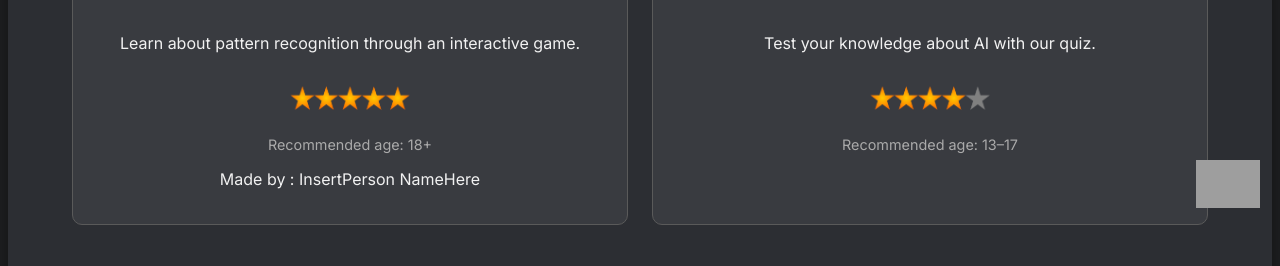
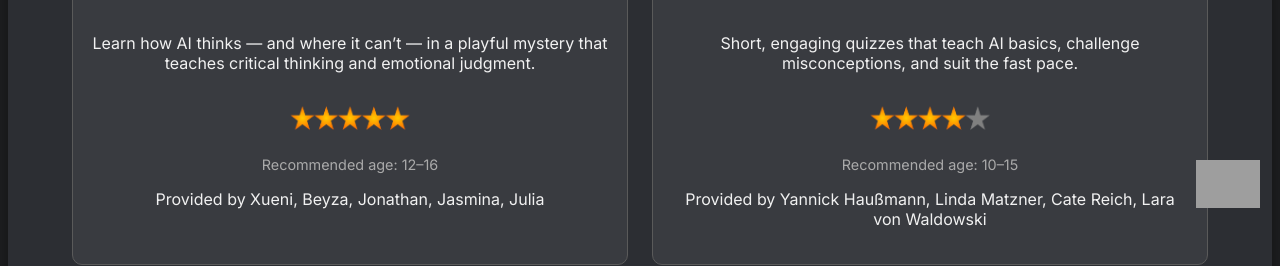
Before and after one commit to COLAPS-Research/AI-Literacy_Toolbox., a website: page ai_toolbox_project/public/tools.html in a window 1280 px wide. Shown: the part 572-838 px from the top of the page. Drawn offline with Linux system fonts and the light colour scheme; no server answers; grey boxes are pictures that could not be loaded.

Commit message:
Update tools.html
fina. credits, age, description change

```diff
--- a/ai_toolbox_project/public/tools.html
+++ b/ai_toolbox_project/public/tools.html
@@ -63,18 +63,19 @@
       <a href="mystery.html" class="tool-card tool-link" >
         <h3>Mystery Cat</h3>
         <img src="assets/MurderMystery.png" alt="Mystery Cat" />
-        <p>Learn about pattern recognition through an interactive game.</p>
+        <p>Learn how AI thinks — and where it can’t — in a playful mystery that teaches critical thinking and emotional judgment.</p>
         <img class="rating-stars" src="assets/Star_rating_5.0_of_5.png" alt="5 stars" />
-        <p class="age-recommendation">Recommended age: 18+</p>
-        <p>Made by : InsertPerson NameHere</p>
+        <p class="age-recommendation">Recommended age: 12–16</p>
+        <p class="tool-credits">Provided by Xueni, Beyza, Jonathan, Jasmina, Julia</p>
       </a>
 
       <a href="https://ai-literacy-bk5q.onrender.com/" target="_blank" class="tool-card tool-link" >
         <h3>Quizzer AI</h3>
         <img src="assets/Quiz.png" alt="Quizzer AI" />
-        <p>Test your knowledge about AI with our quiz.</p>
+        <p>Short, engaging quizzes that teach AI basics, challenge misconceptions, and suit the fast pace.</p>
         <img class="rating-stars" src="assets/Star_rating_4.0_of_5.png" alt="4 stars" />
-        <p class="age-recommendation">Recommended age: 13–17</p>
+        <p class="age-recommendation">Recommended age: 10–15</p>
+        <p class="tool-credits">Provided by Yannick Haußmann, Linda Matzner, Cate Reich, Lara von Waldowski</p>
       </a>
 
     </div>
```
